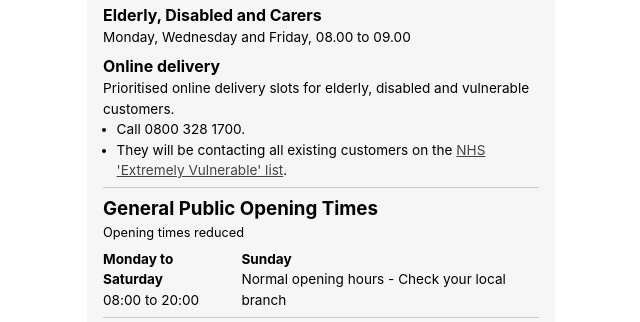
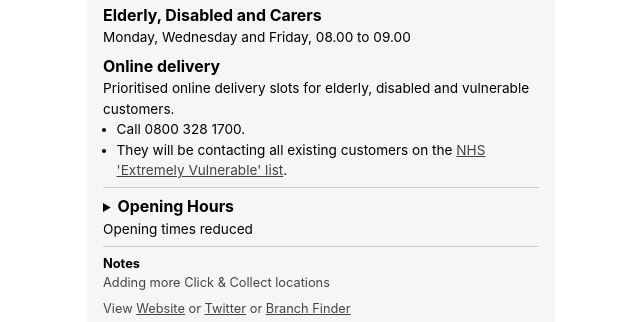
Before and after one commit to gtrufitt/priorityshoppinghours, an Eleventy site: page index.liquid in a window 1280 px wide. Shown: the part 1668-1990 px from the top of the page, without its empty margins (319-959 px from the left). Built offline with nearby package versions, Linux system fonts and the light colour scheme; Eleventy itself is replaced by a stand-in of ours; files that its build step writes are made by us from their sources.

Commit message:
Hide opening hours in details

```diff
--- a/index.css
+++ b/index.css
@@ -52,13 +52,21 @@ ul {
     list-style: disc;
 }
 
+.general-public-details {
+    border-bottom: 1px solid #ccc;
+    margin-bottom: 0.5em;
+    padding-bottom: 0.5em;
+    font-size: 0.85em;
+}
+
+.general-public-details summary h3 {
+    display: inline-block;
+}
+
 ul.general-public {
     position: relative;
-    font-size: 0.85em;
-    border-bottom: 1px solid #ccc;
-    margin-bottom: 0.5em;
     display: flex;
-    padding: 0.5em 0;
+    padding-top: 0.5em;
 }
 
 .general-public-item {
--- a/index.liquid
+++ b/index.liquid
@@ -54,13 +54,17 @@
                 </dl>
 
                 {% if supermarket.generalHours %}
-                <h3>General Public Opening Times</h3>
-                <p class="small">{{supermarket.generalHoursNote}}</p>
-                <ul class="general-public">
-                    {% for opening in supermarket.generalHours %}
-                        <li class="general-public-item"><h4>{{opening.day}}</h4><p>{{opening.times}}</p></li>
-                    {% endfor %}
-                </ul>
+                <details class="general-public-details">
+                    <summary>
+                        <h3>Opening Hours</h3>
+                        <p>{{supermarket.generalHoursNote}}</p>
+                    </summary>
+                    <ul class="general-public">
+                        {% for opening in supermarket.generalHours %}
+                            <li class="general-public-item"><h4>{{opening.day}}</h4><p>{{opening.times}}</p></li>
+                        {% endfor %}
+                    </ul>
+                </details>
                 {% endif %}
                 {% if supermarket.notes != "" %}
                     <h4 class="small">Notes</h4>
```
